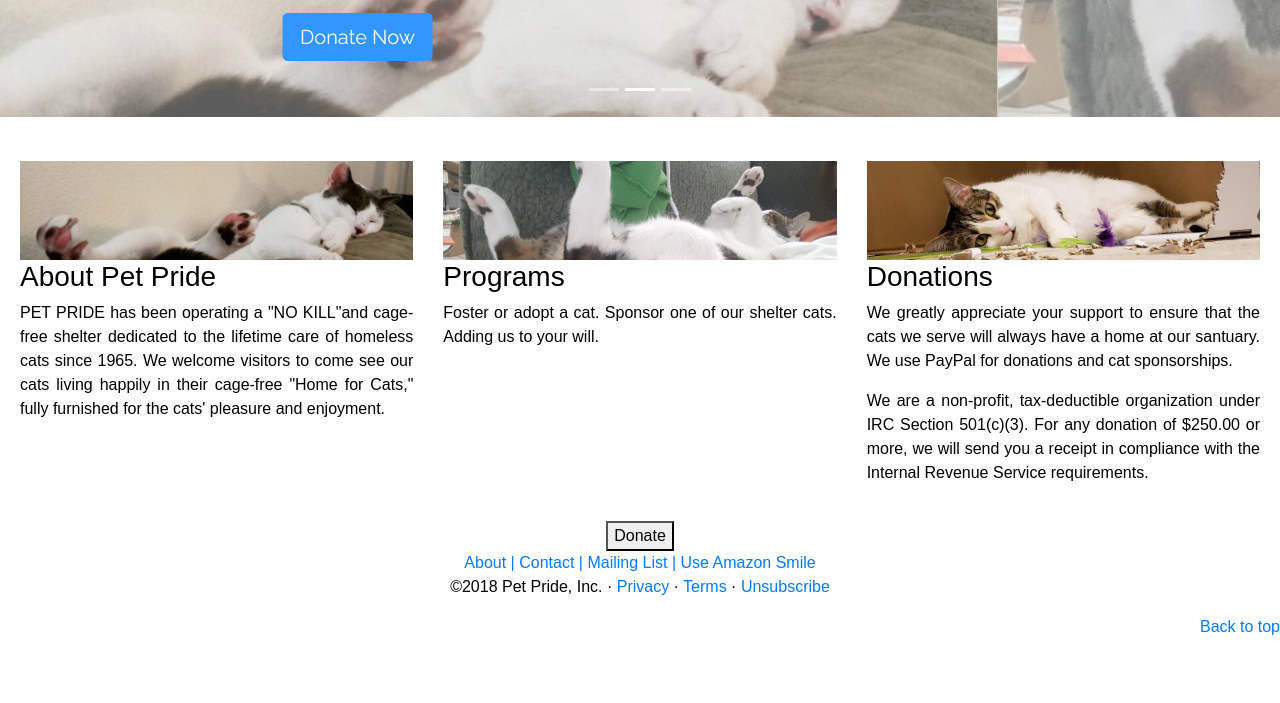
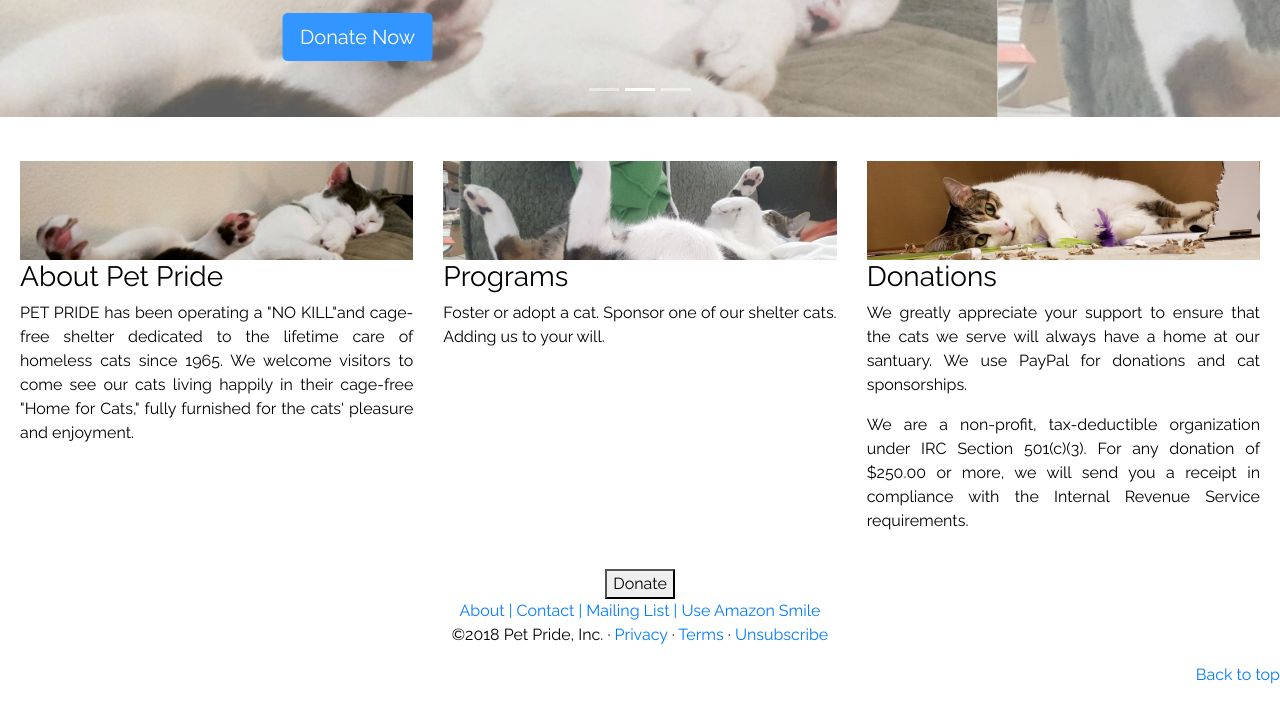
Before and after one commit to jobimathai1/project-1, a plain HTML site: page index.html in a window 1280 px wide. Shown: the part 309-1012 px from the top of the page. Before the commit the page ends 964 px from the top, so only its background shows below. Drawn offline with nearby package versions, Linux system fonts and the light colour scheme; a script that the page names is missing.

Commit message:
updated google font on css global

```diff
--- a/css/styles.css
+++ b/css/styles.css
@@ -2,7 +2,7 @@
 
 body {
     /* Typography */
-    font-family: Arial, "Helvetica Neue", Helvetica, sans-serif;
+    font-family: 'Raleway', Arial, Helvetica, sans-serif;
     color: black;
 }
 
```
